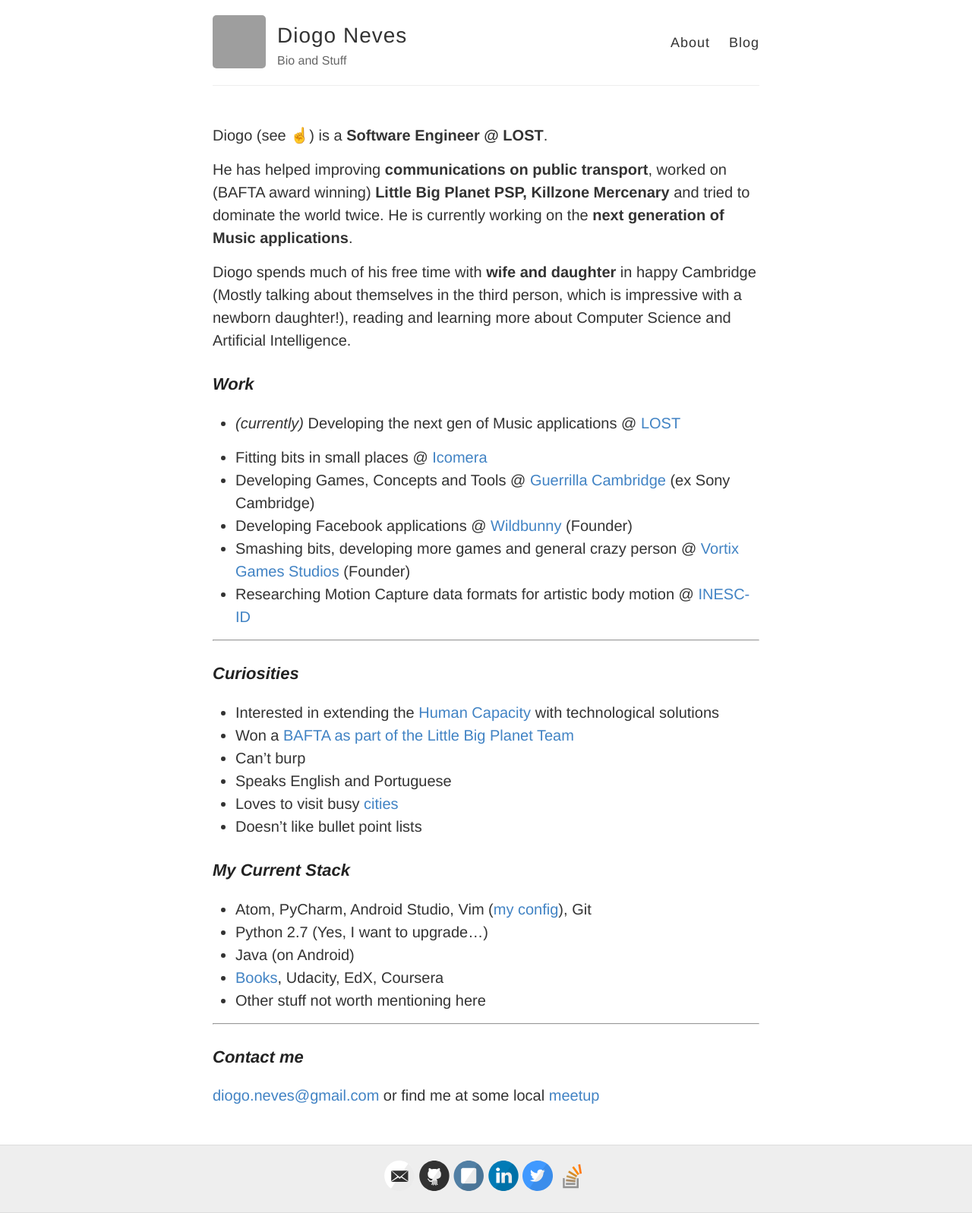
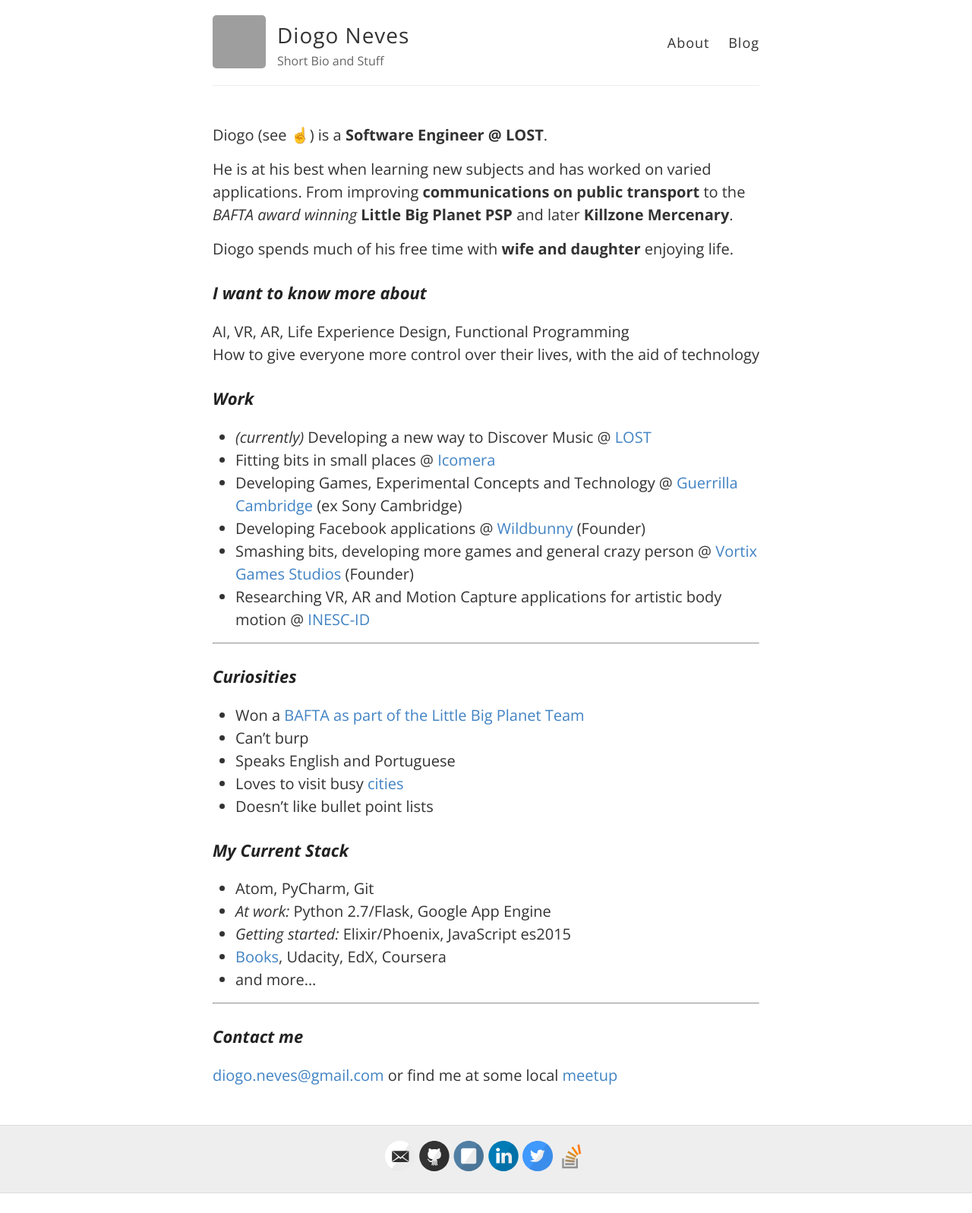
Before and after one commit to DiogoNeves/diogoneves.github.io, a Jekyll site: the page built from index.md, in a window 1280 px wide. Shown: the whole page at 76% size. Built offline with Jekyll 4.4.1, drawn with Linux system fonts in a browser that asks for light colours; emoji names are drawn with the system emoji font; after the commit the page ends 1571 px from its top, so only the background shows below that; grey boxes are pictures that could not be loaded.

Commit message:
Updated website with more interests and new stack

```diff
--- a/_config.yml
+++ b/_config.yml
@@ -6,7 +6,7 @@
 name: Diogo Neves
 
 # Short bio or description (displayed in the header)
-description: Bio and Stuff
+description: Short Bio and Stuff
 
 # URL of your avatar or profile pic (you could use your GitHub profile pic)
 avatar: http://www.gravatar.com/avatar/c128cc2d5d701e22ec89acb79df14eba.png
--- a/_layouts/default.html
+++ b/_layouts/default.html
@@ -14,6 +14,7 @@
       <script src="http://html5shiv.googlecode.com/svn/trunk/html5.js"></script>
     <![endif]-->
 
+    <link href='https://fonts.googleapis.com/css?family=Open+Sans:400,300,700,700italic,400italic&subset=latin,latin-ext' rel='stylesheet' type='text/css'>
     <link rel="stylesheet" type="text/css" href="{{ site.baseurl }}/style.css" />
     <link rel="alternate" type="application/rss+xml" title="{{ site.name }} - {{ site.description }}" href="{{ site.baseurl }}/feed.xml" />
 
--- a/_scss/_variables.scss
+++ b/_scss/_variables.scss
@@ -18,6 +18,10 @@
 $helvetica: Helvetica, Arial, sans-serif;
 $helveticaNeue: "Helvetica Neue", Helvetica, Arial, sans-serif;
 $georgia: Georgia, serif;
+$open-sans: "Open Sans", sans-serif;
+
+$headerFont: $open-sans;
+$bodyFont: $open-sans;
 
 // Mobile breakpoints
 @mixin mobile {
--- a/index.md
+++ b/index.md
@@ -4,38 +4,36 @@
 
 Diogo (see :point_up:) is a **Software Engineer @ LOST**.
 
-He has helped improving **communications on public transport**, worked on
-(BAFTA award winning) **Little Big Planet PSP, Killzone Mercenary** and
-tried to dominate the world twice.
-He is currently working on the **next generation of Music applications**.
+He is at his best when learning new subjects and has worked on varied applications.
+From improving **communications on public transport** to the _BAFTA award winning_
+**Little Big Planet PSP** and later **Killzone Mercenary**.
 
-Diogo spends much of his free time with **wife and daughter** in happy Cambridge
-(Mostly talking about themselves in the third person, which is impressive
-with a newborn daughter!), reading and learning more about Computer Science and
-Artificial Intelligence.
+Diogo spends much of his free time with **wife and daughter** enjoying life.
+
+### I want to know more about
+
+AI, VR, AR, Life Experience Design, Functional Programming
+How to give everyone more control over their lives, with the aid of technology
 
 ### Work
 
-* *(currently)* Developing the next gen of Music applications @
-[LOST](http://lostmusic.london/){:target="_blank"}
-
+* *(currently)* Developing a new way to Discover Music @
+[LOST](http://lost.am/){:target="_blank"}
 * Fitting bits in small places @ [Icomera](http://www.icomera.com/){:target="_blank"}
-* Developing Games, Concepts and Tools @
+* Developing Games, Experimental Concepts and Technology @
 [Guerrilla Cambridge](http://www.worldwidestudios.net/cambridge){:target="_blank"}
 (ex Sony Cambridge)
 * Developing Facebook applications @ [Wildbunny](http://wildbunny.co.uk/){:target="_blank"}
 (Founder)
 * Smashing bits, developing more games and general crazy person
 @ [Vortix Games Studios](http://blog.vortixgames.com/){:target="_blank"} (Founder)
-* Researching Motion Capture data formats for artistic body motion @
+* Researching VR, AR and Motion Capture applications for artistic body motion @
 [INESC-ID](http://www.inesc-id.pt/){:target="_blank"}
 
 -----
 
 ### Curiosities
 
-* Interested in extending the [Human Capacity](http://en.wikipedia.org/wiki/Capacity_development#Defining_Capacity_Development){:target="_blank"}
-with technological solutions
 * Won a [BAFTA as part of the Little Big Planet Team](http://www.bafta.org/games/awards/2010-winners-nominees,2475,BA.html){:target="_blank"}
 * Can't burp
 * Speaks English and Portuguese
@@ -44,12 +42,11 @@
 
 ### My Current Stack
 
-* Atom, PyCharm, Android Studio,
- Vim ([my config](https://github.com/DiogoNeves/vim_config){:target="_blank"}), Git
-* Python 2.7 (Yes, I want to upgrade...)
-* Java (on Android)
+* Atom, PyCharm, Git
+* _At work:_ Python 2.7/Flask, Google App Engine
+* _Getting started:_ Elixir/Phoenix, JavaScript es2015
 * [Books](https://www.goodreads.com/DiogoSnows), Udacity, EdX, Coursera
-* Other stuff not worth mentioning here
+* and more...
 
 -----
 
--- a/style.scss
+++ b/style.scss
@@ -15,11 +15,12 @@
 
 html {
   font-size: 100%;
+  font-weight: 400;
 }
 
 body {
 	background: $white;
-  font: 20px/1.5 $helvetica;
+  font: 20px/1.5 $bodyFont;
   color: $darkGray;
 }
 
@@ -31,9 +32,9 @@
 }
 
 h1, h2, h3, h4, h5, h6 {
-  font-family: $helveticaNeue;
+  font-family: $headerFont;
   color: $darkerGray;
-  font-weight: bold;
+  font-weight: 700;
 
   line-height: 1.9;
   margin: 1em 0 15px;
@@ -204,7 +205,7 @@
   margin: 0;
   color: $darkGray;
   cursor: pointer;
-  font-family: $helveticaNeue;
+  font-family: $headerFont;
   font-weight: 300;
   font-size: 28px;
   letter-spacing: 1px;
@@ -223,7 +224,7 @@
 nav {
   float: right;
   margin-top: 23px; // @TODO: Vertically middle align
-  font-family: $helveticaNeue;
+  font-family: $headerFont;
   font-size: 18px;
 
   @include mobile {
```
